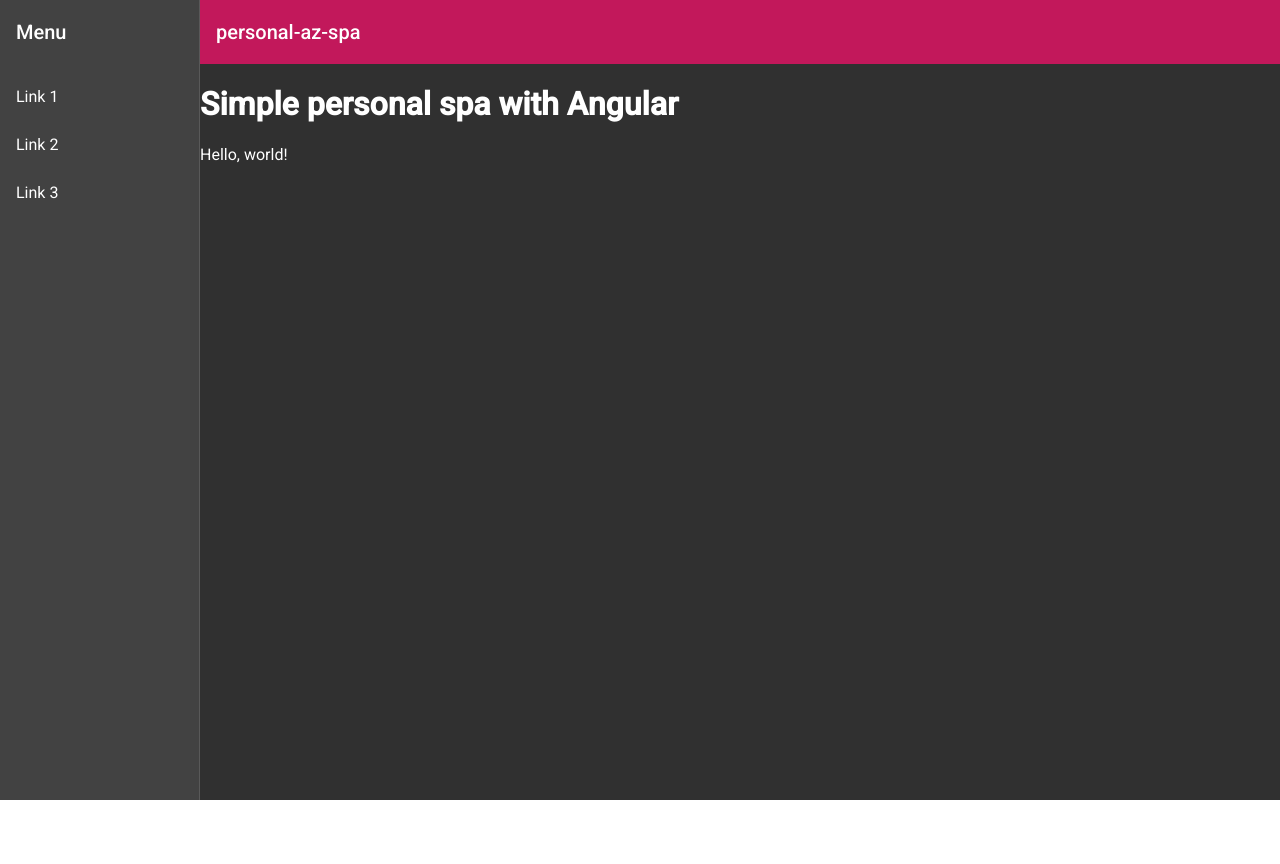
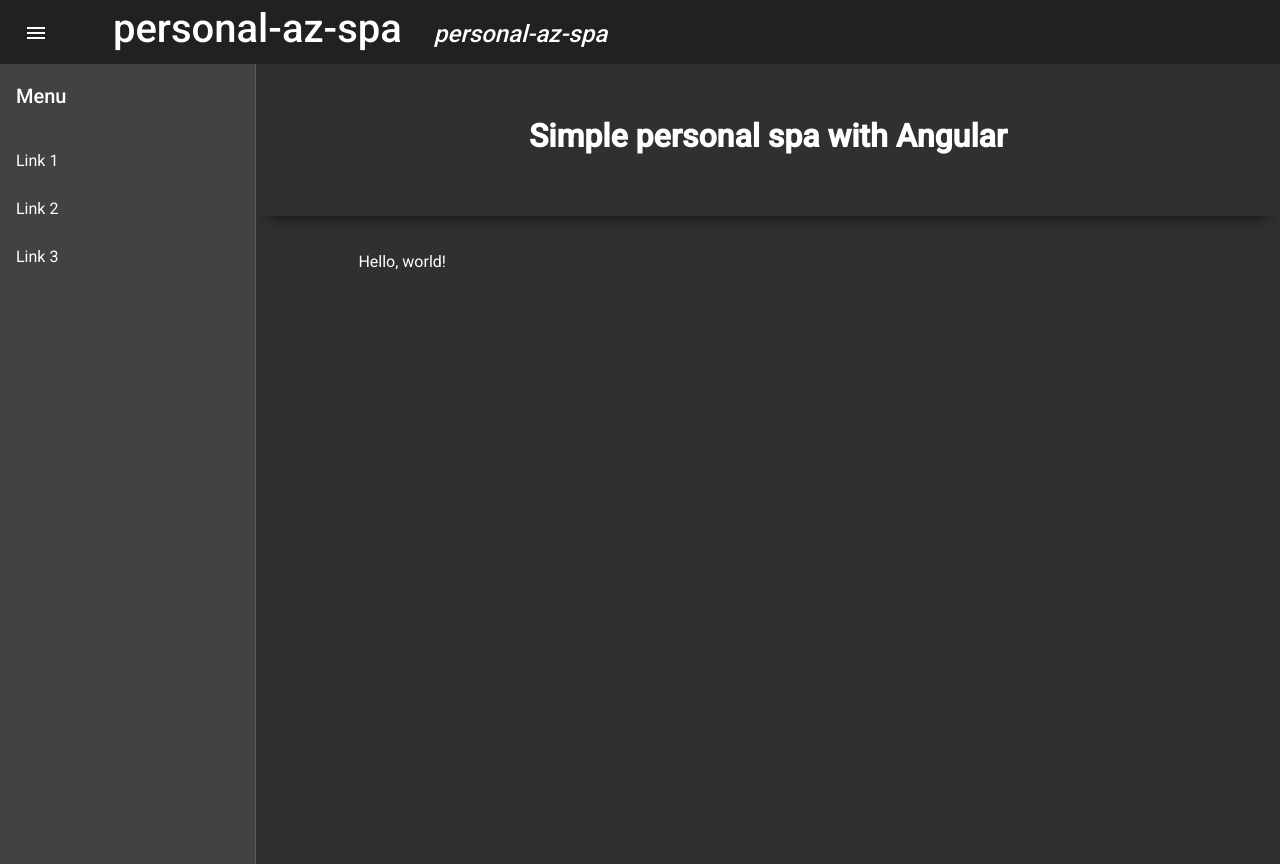
Before and after one commit to totome/personal-az-spa, an Angular app in the folder frontend/: page / in a window 1280 px wide. Before the commit the page ends 800 px from the top, so only its background shows below. Built offline with nearby package versions, Linux system fonts and the light colour scheme.

Commit message:
Basic css styling added. Page layout modified

```diff
--- a/frontend/src/app/content-view/content-view.component.css
+++ b/frontend/src/app/content-view/content-view.component.css
@@ -0,0 +1,10 @@
+header.content-header {
+  height: 15%;
+  text-align: center;
+  padding-top: 2em;
+  box-shadow: 0 10px 15px -12px black;
+}
+
+main.content-main {
+  padding: 20px 0 0 10%;
+}
--- a/frontend/src/app/content-view/content-view.component.html
+++ b/frontend/src/app/content-view/content-view.component.html
@@ -1,2 +1,6 @@
-<h1>Simple personal spa with Angular</h1>
-<p>Hello, world!</p>
+<header class="content-header">
+  <h1>Simple personal spa with Angular</h1>
+</header>
+<main class="content-main">
+  <p>Hello, world!</p>
+</main>
--- a/frontend/src/app/main-view/main-view.component.css
+++ b/frontend/src/app/main-view/main-view.component.css
@@ -3,7 +3,7 @@
 }
 
 .sidenav {
-  width: 200px;
+  width: 20vmax;
 }
 
 .sidenav .mat-toolbar {
@@ -15,3 +15,28 @@
   top: 0;
   z-index: 1;
 }
+
+.main-toolbar {
+  box-shadow: 0 10px 15px -12px black;
+}
+
+.main-toolbar div {
+  display: inline-block;
+  padding-left: 2%;
+}
+
+.toolbar-name,
+.toolbar-desc {
+  display: inline-block;
+  padding-left: 2rem;
+}
+
+.toolbar-name {
+  font-size: 2.5rem;
+  vertical-align: center;
+}
+
+.toolbar-desc {
+  font-size: 1.5rem;
+  font-style: italic;
+}
--- a/frontend/src/app/main-view/main-view.component.html
+++ b/frontend/src/app/main-view/main-view.component.html
@@ -1,5 +1,18 @@
+<mat-toolbar class="main-toolbar">
+  <button
+    type="button"
+    aria-label="Toggle sidenav"
+    mat-icon-button
+    (click)="drawer.toggle()">
+    <mat-icon aria-label="Side nav toggle icon">menu</mat-icon>
+  </button>
+  <div>
+    <span class="toolbar-name">personal-az-spa</span>
+    <span class="toolbar-desc">personal-az-spa</span>
+  </div>
+</mat-toolbar>
 <mat-sidenav-container class="sidenav-container">
-  <mat-sidenav #drawer class="sidenav" fixedInViewport
+  <mat-sidenav #drawer class="sidenav"
       [attr.role]="(isHandset$ | async) ? 'dialog' : 'navigation'"
       [mode]="(isHandset$ | async) ? 'over' : 'side'"
       [opened]="(isHandset$ | async) === false">
@@ -11,17 +24,6 @@
     </mat-nav-list>
   </mat-sidenav>
   <mat-sidenav-content>
-    <mat-toolbar color="primary">
-      <button
-        type="button"
-        aria-label="Toggle sidenav"
-        mat-icon-button
-        (click)="drawer.toggle()"
-        *ngIf="isHandset$ | async">
-        <mat-icon aria-label="Side nav toggle icon">menu</mat-icon>
-      </button>
-      <span>personal-az-spa</span>
-    </mat-toolbar>
     <app-content-view></app-content-view>
   </mat-sidenav-content>
 </mat-sidenav-container>
```
